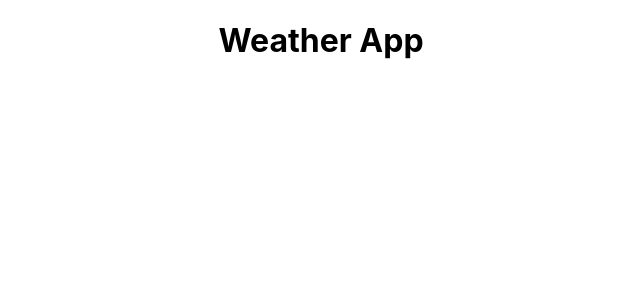
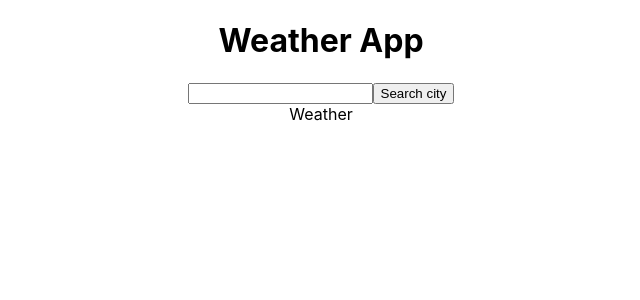
Before and after one commit to paulinastefanska/weatherApp, a React (Create React App) app: page / in a window 1280 px wide. Shown: the top 300 px of the page, without its empty margins (319-959 px from the left). Built offline with nearby package versions, Linux system fonts and the light colour scheme.

Commit message:
Add project structure

```diff
--- a/src/App.css
+++ b/src/App.css
@@ -1,38 +1,3 @@
 .App {
   text-align: center;
 }
-
-.App-logo {
-  height: 40vmin;
-  pointer-events: none;
-}
-
-@media (prefers-reduced-motion: no-preference) {
-  .App-logo {
-    animation: App-logo-spin infinite 20s linear;
-  }
-}
-
-.App-header {
-  background-color: #282c34;
-  min-height: 100vh;
-  display: flex;
-  flex-direction: column;
-  align-items: center;
-  justify-content: center;
-  font-size: calc(10px + 2vmin);
-  color: white;
-}
-
-.App-link {
-  color: #61dafb;
-}
-
-@keyframes App-logo-spin {
-  from {
-    transform: rotate(0deg);
-  }
-  to {
-    transform: rotate(360deg);
-  }
-}
--- a/src/App.js
+++ b/src/App.js
@@ -1,12 +1,19 @@
-import React from "react";
+import React, { Component } from "react";
+
+import Form from "./components/Form";
+import Result from "./components/Result";
 import "./App.css";
 
-function App() {
-  return (
-    <div className="App">
-      <h1>Weather App</h1>
-    </div>
-  );
+class App extends Component {
+  render() {
+    return (
+      <div className="App">
+        <h1>Weather App</h1>
+        <Form />
+        <Result />
+      </div>
+    );
+  }
 }
 
 export default App;
--- /dev/null
+++ b/src/components/Form.js
@@ -0,0 +1,12 @@
+import React from "react";
+
+const Form = () => {
+  return (
+    <form>
+      <input type="text" />
+      <button>Search city</button>
+    </form>
+  );
+};
+
+export default Form;
--- /dev/null
+++ b/src/components/Result.js
@@ -0,0 +1,7 @@
+import React from "react";
+
+const Result = () => {
+  return <div>Weather</div>;
+};
+
+export default Result;
```
